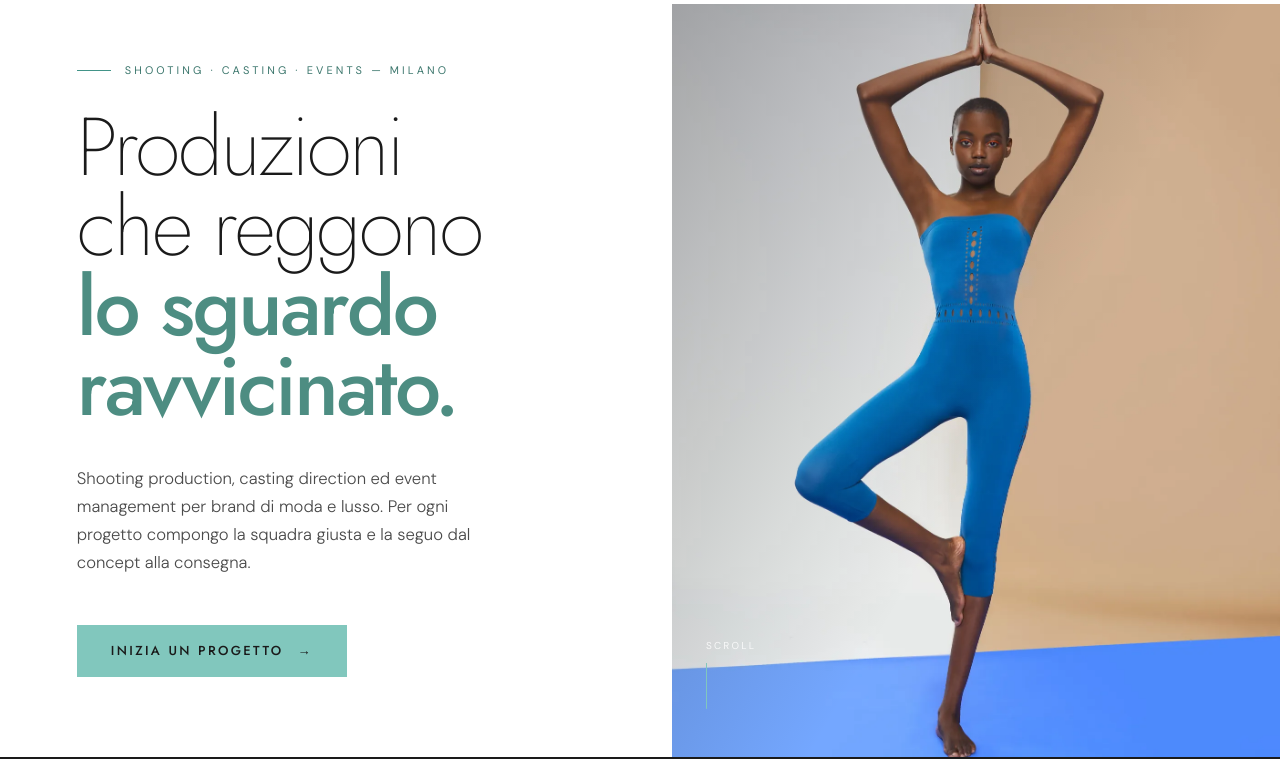
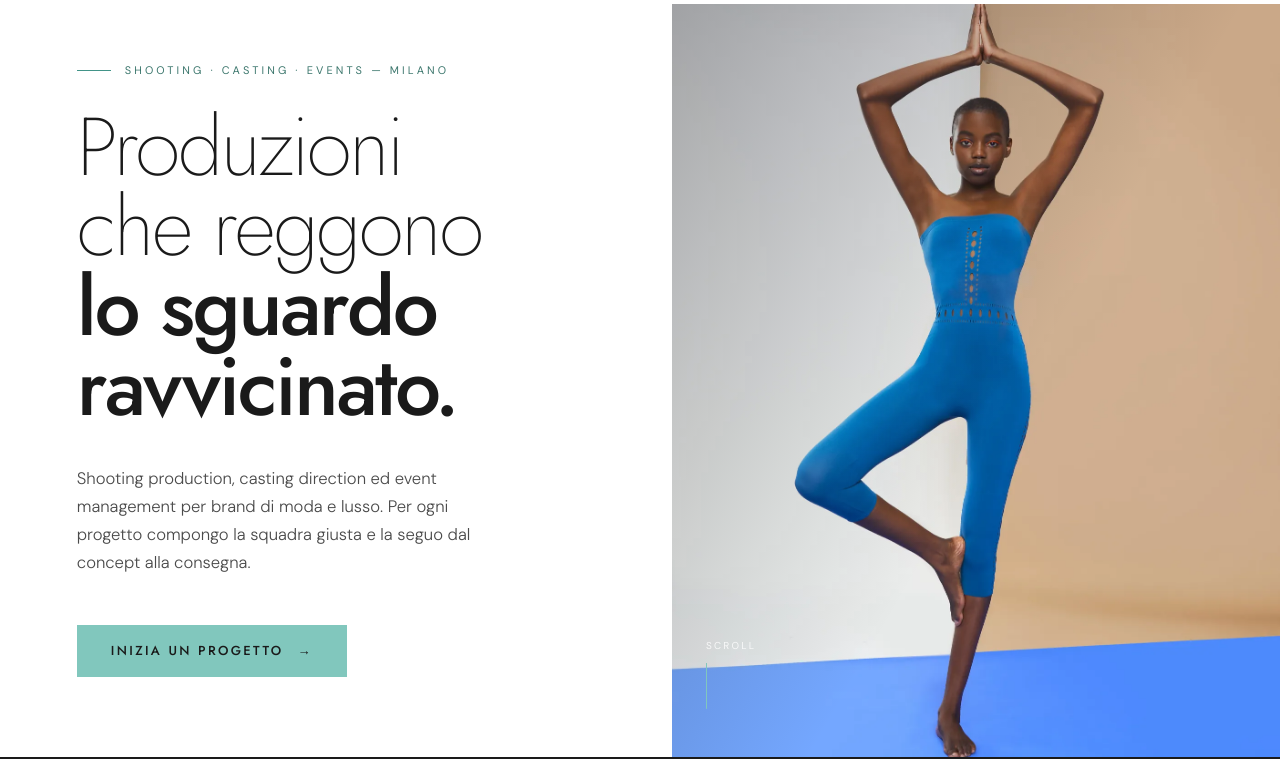
Before and after one commit to Losco32/production32-site, a plain HTML site: page index.html in a window 1280 px wide. Shown: the part 78-837 px from the top of the page. Drawn offline with Linux system fonts and the light colour scheme.

Commit message:
Hero: titolo in nero, il Tiffany resta solo sul pulsante
Co-Authored-By: Claude Opus 5.5 <noreply@anthropic.com>
Claude-Session: https://claude.ai/code/session_015tfrc6AdzaGbGC1QWPcfnN

```diff
--- a/index.html
+++ b/index.html
@@ -160,7 +160,7 @@ nav.sc .nav-logo img{height:24px}
 .hero-l{display:flex;flex-direction:column;justify-content:center;padding:140px var(--pad) 80px;position:relative}
 .hero-idx{position:absolute;top:120px;left:var(--pad);font-family:var(--fh);font-size:12px;letter-spacing:.2em;color:var(--gm)}
 .hero-title{font-family:var(--fh);font-weight:200;font-size:clamp(46px,6.4vw,104px);line-height:.98;letter-spacing:-.03em;margin:28px 0 36px}
-.hero-title em{font-style:normal;font-weight:500;color:#4d8d82;display:block}
+.hero-title em{font-style:normal;font-weight:500;color:var(--n);display:block}
 .hero-sub{font-size:clamp(15px,1.3vw,18px);font-weight:300;line-height:1.7;color:var(--g);max-width:430px;margin-bottom:48px}
 .hero-cta{display:inline-flex;align-items:center;justify-content:center;gap:14px;font-family:var(--fh);font-size:13px;font-weight:500;letter-spacing:.18em;text-transform:uppercase;color:var(--n);background:var(--tb);min-height:52px;padding:0 34px;width:max-content;max-width:100%;transition:gap .35s var(--ease),background .35s var(--ease)}
 .hero-cta span{transition:transform .35s var(--ease)}
```
